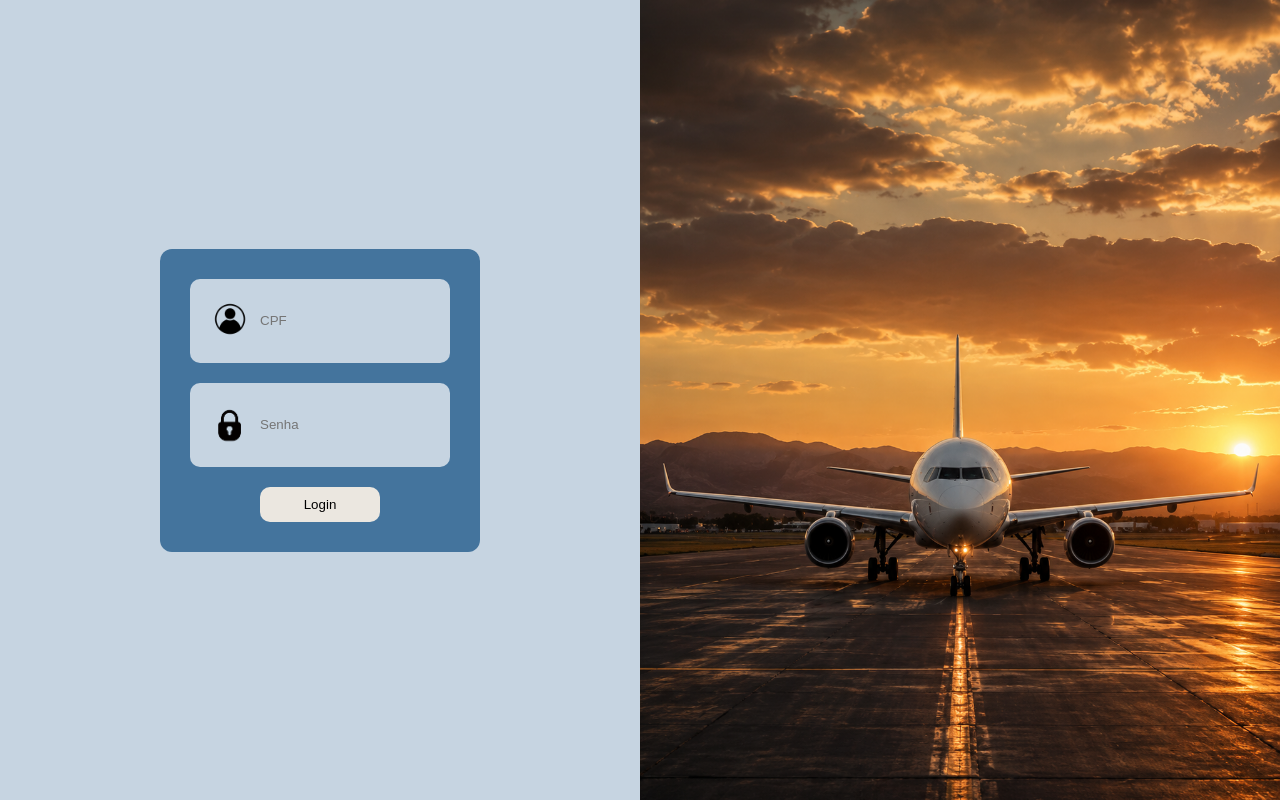
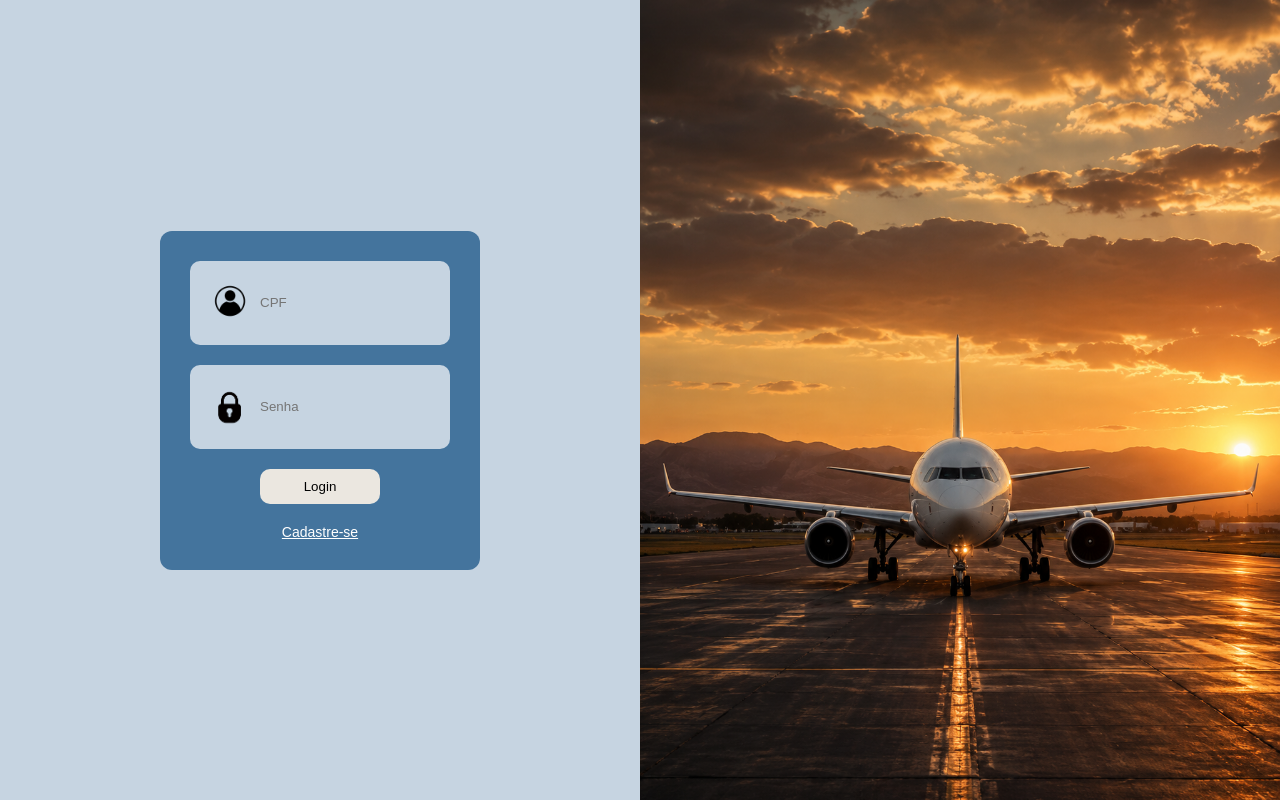
Before and after one commit to Thuziin/Sistema-de-Controle-de-Reserva-de-Passagens, a React (Vite) app in the folder frontend/: page / in a window 1280 px wide. Built offline with nearby package versions, Linux system fonts and the light colour scheme.

Commit message:
feat: adicionando caminho para modal de cadastro

```diff
--- a/frontend/src/pages/Login.tsx
+++ b/frontend/src/pages/Login.tsx
@@ -3,6 +3,8 @@ import { useNavigate } from "react-router-dom";
 import login from "../assets/Login.png";
 import pessoa from "../assets/PessoaLogin.png";
 import cadiado from "../assets/CadiadoLogin.png";
+
+import ModalRegister from "../components/ModalRegister";
 
 import "../styles/Login.css";
 
@@ -11,6 +13,8 @@ function Login() {
 
   const [cpf, setCpf] = useState("");
   const [senha, setSenha] = useState("");
+
+  const [modalAberto, setModalAberto] = useState(false);
 
   const handleLogin = async () => {
     try {
@@ -58,6 +62,7 @@ function Login() {
               placeholder="CPF"
               value={cpf}
               onChange={(e) => setCpf(e.target.value)}
+              maxLength={11}
             />
           </div>
 
@@ -75,12 +80,23 @@ function Login() {
             Login
           </button>
 
+          <button className="cadastro-link-btn"
+            type="button"
+            onClick={() => setModalAberto(true)}>
+            Cadastre-se
+          </button>
+
         </div>
       </div>
 
       <div className="login-right">
         <img src={login} alt="Login" />
       </div>
+
+      <ModalRegister
+        aberto={modalAberto}
+        onClose={() => setModalAberto(false)}
+      />
     </div>
   );
 }
--- a/frontend/src/styles/Login.css
+++ b/frontend/src/styles/Login.css
@@ -71,3 +71,21 @@
   width: 60px;
   height: 60px;
 }
+button.cadastro-link-btn {
+  background: transparent !important;
+  border: none !important;
+  box-shadow: none !important;
+  padding: 0 !important;
+  height: auto !important;
+  width: auto !important;
+  font-family: inherit;
+  font-size: 14px;
+  color: white !important;
+  text-decoration: underline !important;
+  cursor: pointer;
+  display: inline-block;
+}
+
+button.cadastro-link-btn:hover {
+  color: #f89880 !important;
+}
```
